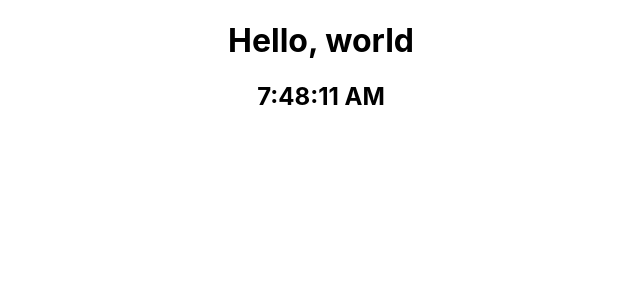
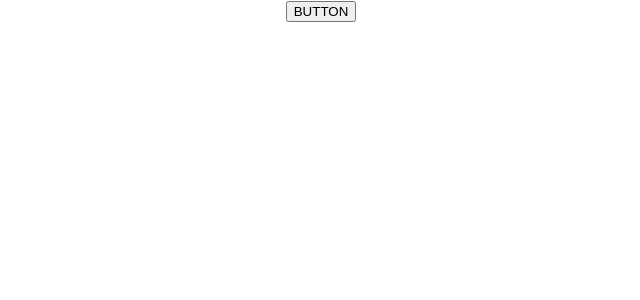
Before and after one commit to juhyee/React, a React (Create React App) app in the folder my-app/: page / in a window 1280 px wide. Shown: the top 300 px of the page, without its empty margins (319-959 px from the left). Built offline with nearby package versions, Linux system fonts and the light colour scheme.

Commit message:
feat: 20230801 이벤트

```diff
--- a/my-app/src/App.js
+++ b/my-app/src/App.js
@@ -1,14 +1,19 @@
 import './App.css';
-import Composition from './components/2-4.Props/Composition';
-import Extraction from './components/2-4.Props/Extraction/Extraction';
-import ClassComponents from './components/2-5.State/ClassComponents';
-import FunctionalComponent from './components/2-5.State/FunctionalComponent';
-import ClassComponents2 from './components/2-6.LifeCtcle/ClassComponent';
-
+// import Composition from './components/2-4.Props/Composition';
+// import Extraction from './components/2-4.Props/Extraction/Extraction';
+// import ClassComponents from './components/2-5.State/ClassComponents';
+// import FunctionalComponent from './components/2-5.State/FunctionalComponent';
+// import ClassComponents2 from './components/2-6.LifeCtcle/ClassComponent';
+  import Event from './components/2-7.Event/Event';
 function App() {
   return (
     <div className="App">
-      <ClassComponents2 />
+      {/* <Composition /> */}
+      {/* <Extraction /> */}
+      {/* <ClassComponents /> */}
+      {/* <FunctionalComponent /> */}
+      {/* <ClassComponents2 /> */}
+      <Event />
 
     </div>
   );
--- /dev/null
+++ b/my-app/src/components/2-7.Event/Event.jsx
@@ -0,0 +1,34 @@
+import React from 'react'
+
+export default function Event() {
+
+  const handleBtnClick = (e) => {
+    // console.dir(e)
+    console.log('handleBtnClick')
+  }
+
+  const handleMouseLeave = (e) => {
+    console.dir(e)
+    console.log('handleMouseLeave')
+  }
+
+  const handleClickCapture = () => {
+    console.log('handleClickCapture')
+  }
+
+  const handleClickCapture2 = () => {
+    console.log('handleClickCapture2')
+  }
+
+  const handleClickBubble = () => {
+    console.log('handleClickBubble')
+  }
+
+  return (
+    <div onClickCapture={handleClickCapture}>
+      <div onClickCapture={handleClickCapture2} onClick={handleClickBubble}>
+        <button onClick={handleBtnClick} onMouseLeave={handleMouseLeave}>BUTTON</button>
+      </div>
+    </div>
+  )
+}
```
